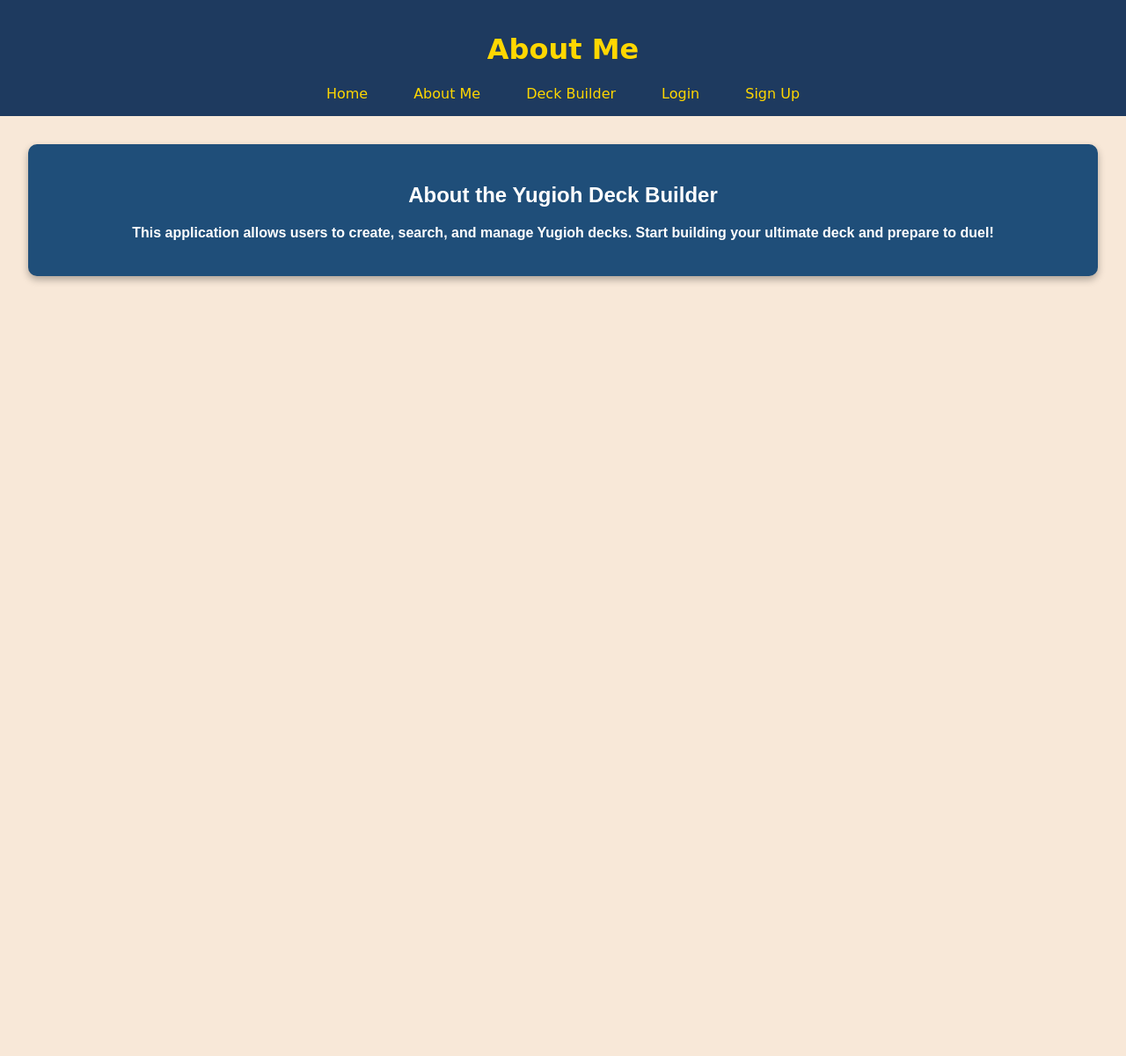
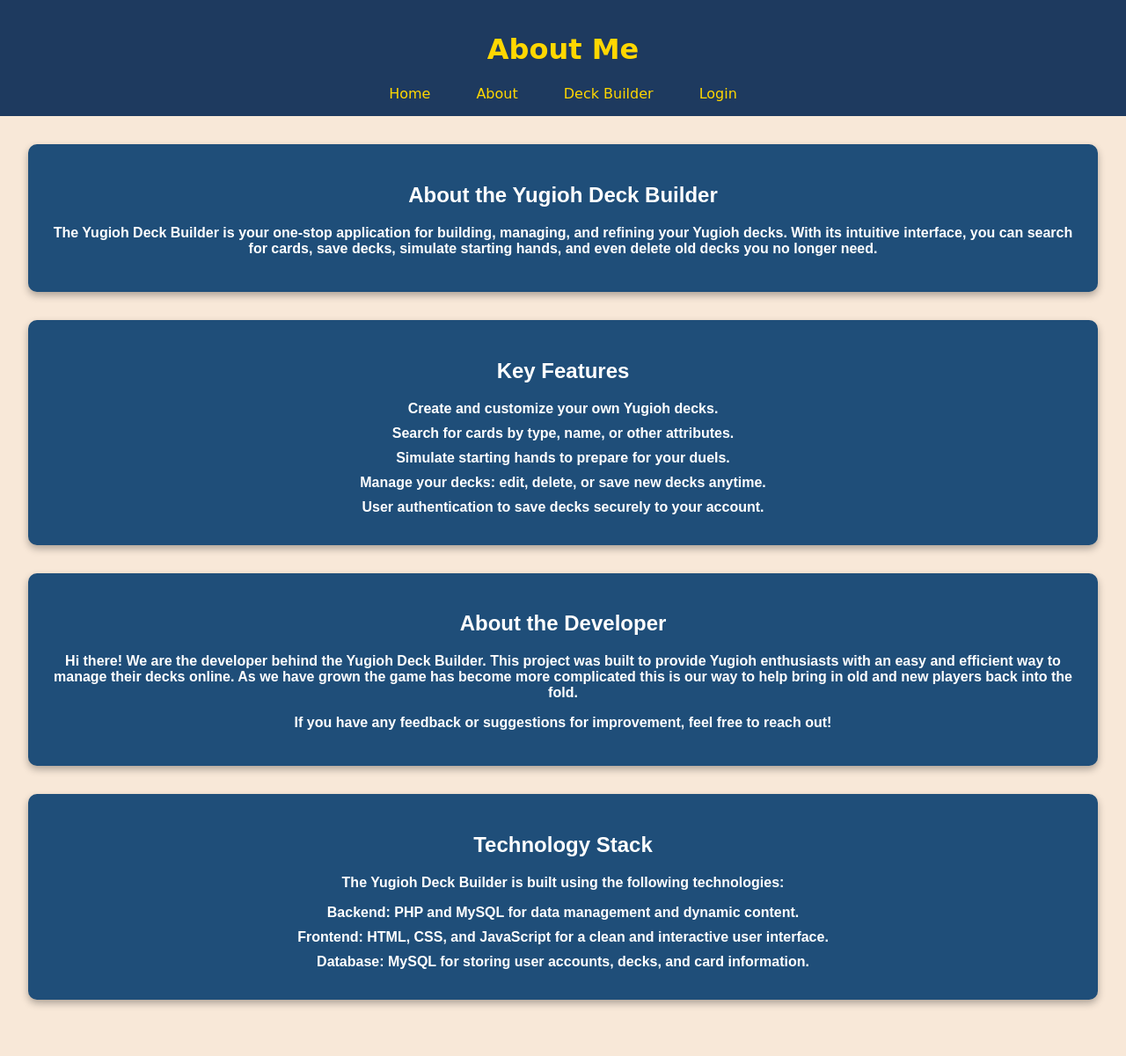
Before and after one commit to srahman-22/DatabaseSystem, a PHP site: page /about.php in a window 1280 px wide. Shown: the whole page at 88% size. Before the commit the page ends 322 px from the top, so only its background shows below. Run offline with PHP 8.4, Linux system fonts and the light colour scheme.

Commit message:
Final Commit
Last set of changes in nav and cosmetic and filled out content

```diff
--- a/about.php
+++ b/about.php
@@ -18,24 +18,53 @@ $loggedIn = isset($_SESSION['username']);
         <nav>
             <ul>
                 <li><a href="index.php">Home</a></li>
-        <li><a href="about.php">About Me</a></li>
+                <li><a href="about.php">About</a></li>
                 <li><a href="deckbuilder.php">Deck Builder</a></li>
-        <?php if (isset($_SESSION['username'])): ?>
+                <?php if ($loggedIn): ?>
                     <li><a href="logout.php">Logout</a></li>
+                    <li><a href="display_user_deck.php">My Decks</a></li>
                 <?php else: ?>
                     <li><a href="login.php">Login</a></li>
-            <li><a href="signup.php">Sign Up</a></li>
                 <?php endif; ?>
             </ul>
         </nav>
-
     </header>
 
     <main>
         <section id="about">
             <h2>About the Yugioh Deck Builder</h2>
-            <p>This application allows users to create, search, and manage Yugioh decks. Start building your ultimate
-                deck and prepare to duel!</p>
+            <p>The Yugioh Deck Builder is your one-stop application for building, managing, and refining your Yugioh
+                decks. With its intuitive interface, you can search for cards, save decks, simulate starting hands, and
+                even delete old decks you no longer need.</p>
+        </section>
+
+        <section id="features">
+            <h2>Key Features</h2>
+            <ul>
+                <li>Create and customize your own Yugioh decks.</li>
+                <li>Search for cards by type, name, or other attributes.</li>
+                <li>Simulate starting hands to prepare for your duels.</li>
+                <li>Manage your decks: edit, delete, or save new decks anytime.</li>
+                <li>User authentication to save decks securely to your account.</li>
+            </ul>
+        </section>
+
+        <section id="developer">
+            <h2>About the Developer</h2>
+            <p>Hi there! We are the developer behind the Yugioh Deck Builder. This project was built to provide Yugioh
+                enthusiasts with an easy and efficient way to manage their decks online. As we have grown the game has become more complicated
+                this is our way to help bring in old and new players back into the fold.</p>
+            <p>If you have any feedback or suggestions for improvement, feel free to reach out!</p>
+        </section>
+
+        <section id="technology">
+            <h2>Technology Stack</h2>
+            <p>The Yugioh Deck Builder is built using the following technologies:</p>
+            <ul>
+                <li><strong>Backend:</strong> PHP and MySQL for data management and dynamic content.</li>
+                <li><strong>Frontend:</strong> HTML, CSS, and JavaScript for a clean and interactive user interface.</li>
+                <li><strong>Database:</strong> MySQL for storing user accounts, decks, and card information.</li>
+            </ul>
         </section>
     </main>
 </body>
--- a/index.php
+++ b/index.php
@@ -18,13 +18,13 @@ $loggedIn = isset($_SESSION['username']);
         <nav>
             <ul>
                 <li><a href="index.php">Home</a></li>
-        <li><a href="about.php">About Me</a></li>
+                <li><a href="about.php">About</a></li>
                 <li><a href="deckbuilder.php">Deck Builder</a></li>
-        <?php if (isset($_SESSION['username'])): ?>
+                <?php if ($loggedIn): ?>
                     <li><a href="logout.php">Logout</a></li>
+                    <li><a href="display_user_deck.php">My Decks</a></li>
                 <?php else: ?>
                     <li><a href="login.php">Login</a></li>
-            <li><a href="signup.php">Sign Up</a></li>
                 <?php endif; ?>
             </ul>
         </nav>
--- a/login.php
+++ b/login.php
@@ -21,13 +21,13 @@ if (isset($_SESSION['username'])) {
         <nav>
             <ul>
                 <li><a href="index.php">Home</a></li>
-        <li><a href="about.php">About Me</a></li>
+                <li><a href="about.php">About</a></li>
                 <li><a href="deckbuilder.php">Deck Builder</a></li>
-        <?php if (isset($_SESSION['username'])): ?>
+                <?php if ($loggedIn): ?>
                     <li><a href="logout.php">Logout</a></li>
+                    <li><a href="display_user_deck.php">My Decks</a></li>
                 <?php else: ?>
                     <li><a href="login.php">Login</a></li>
-            <li><a href="signup.php">Sign Up</a></li>
                 <?php endif; ?>
             </ul>
         </nav>
--- a/signup.php
+++ b/signup.php
@@ -18,13 +18,13 @@ $loggedIn = isset($_SESSION['username']);
         <nav>
             <ul>
                 <li><a href="index.php">Home</a></li>
-        <li><a href="about.php">About Me</a></li>
+                <li><a href="about.php">About</a></li>
                 <li><a href="deckbuilder.php">Deck Builder</a></li>
-        <?php if (isset($_SESSION['username'])): ?>
+                <?php if ($loggedIn): ?>
                     <li><a href="logout.php">Logout</a></li>
+                    <li><a href="display_user_deck.php">My Decks</a></li>
                 <?php else: ?>
                     <li><a href="login.php">Login</a></li>
-            <li><a href="signup.php">Sign Up</a></li>
                 <?php endif; ?>
             </ul>
         </nav>
--- a/style.css
+++ b/style.css
@@ -205,3 +205,50 @@ button:hover {
     background-color: #f8e8d8;
     color: #333;
 }
+
+#features ul {
+    list-style: none;
+    /* Removes the bullet points */
+    padding: 0;
+    /* Removes the default padding */
+    margin: 0;
+    /* Removes the default margin */
+}
+
+#features ul li {
+    margin-bottom: 10px;
+    /* Optional: Add some spacing between list items */
+}
+
+#technology ul {
+    list-style: none;
+    /* Removes the bullet points */
+    padding: 0;
+    /* Removes the default padding */
+    margin: 0;
+    /* Removes the default margin */
+}
+
+#technology ul li {
+    margin-bottom: 10px;
+    /* Optional: Add some spacing between list items */
+}
+
+/* Starting Hand List */
+#starting-hand ul {
+    list-style: none;
+    /* Removes the bullet points */
+    padding: 0;
+    /* Removes the default padding */
+    margin: 0;
+    /* Removes the default margin */
+}
+
+#starting-hand ul li {
+    margin-bottom: 5px;
+    /* Adds spacing between the items */
+    color: #ffd700;
+    /* Optional: Add styling for the list items */
+    font-weight: bold;
+    /* Optional: Make the items bold */
+}
```
Also changed, not shown: display_user_deck.php (+6 -1 lines), welcome.php (+4 -10 lines). Lines whose indentation alone changed are shown as unchanged.
